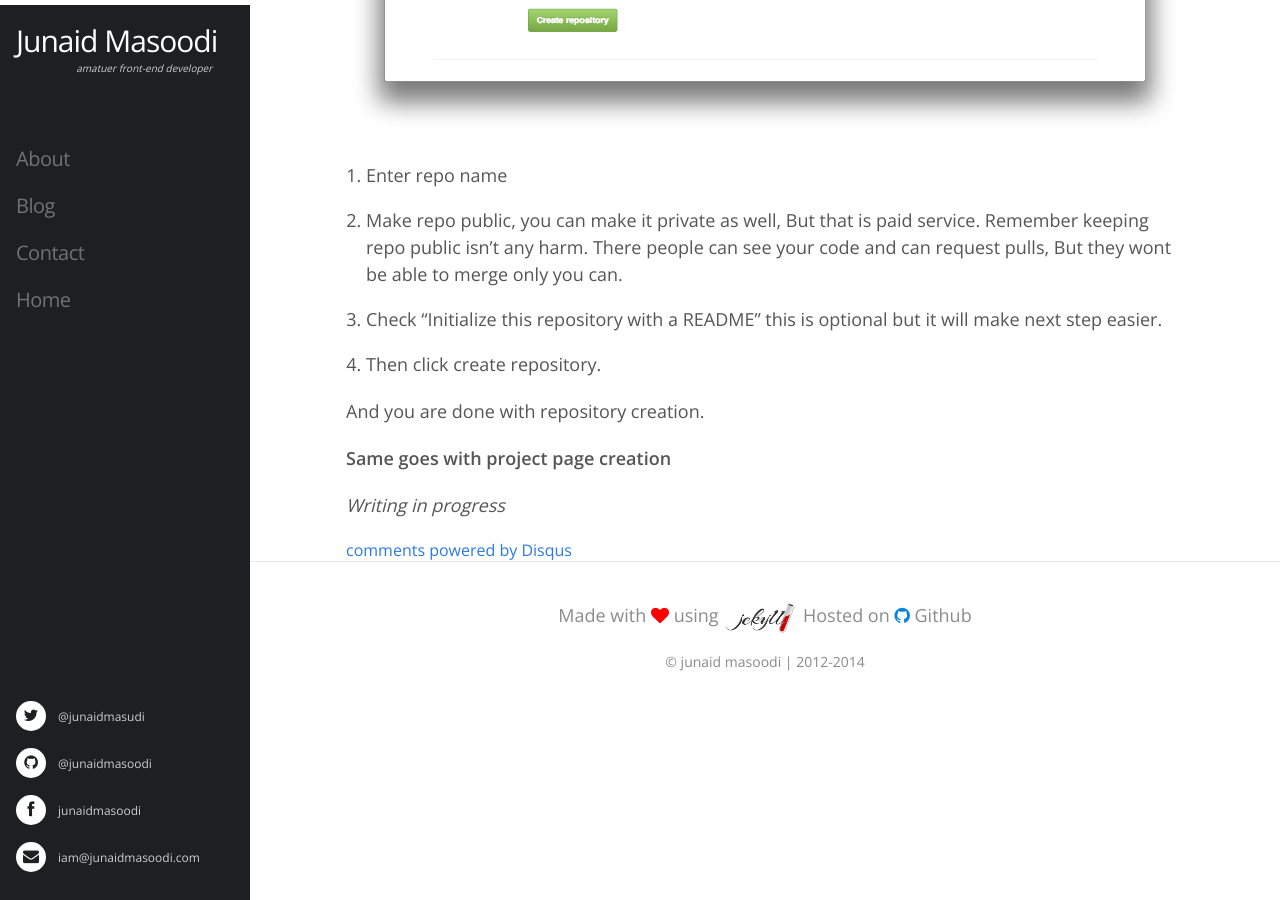
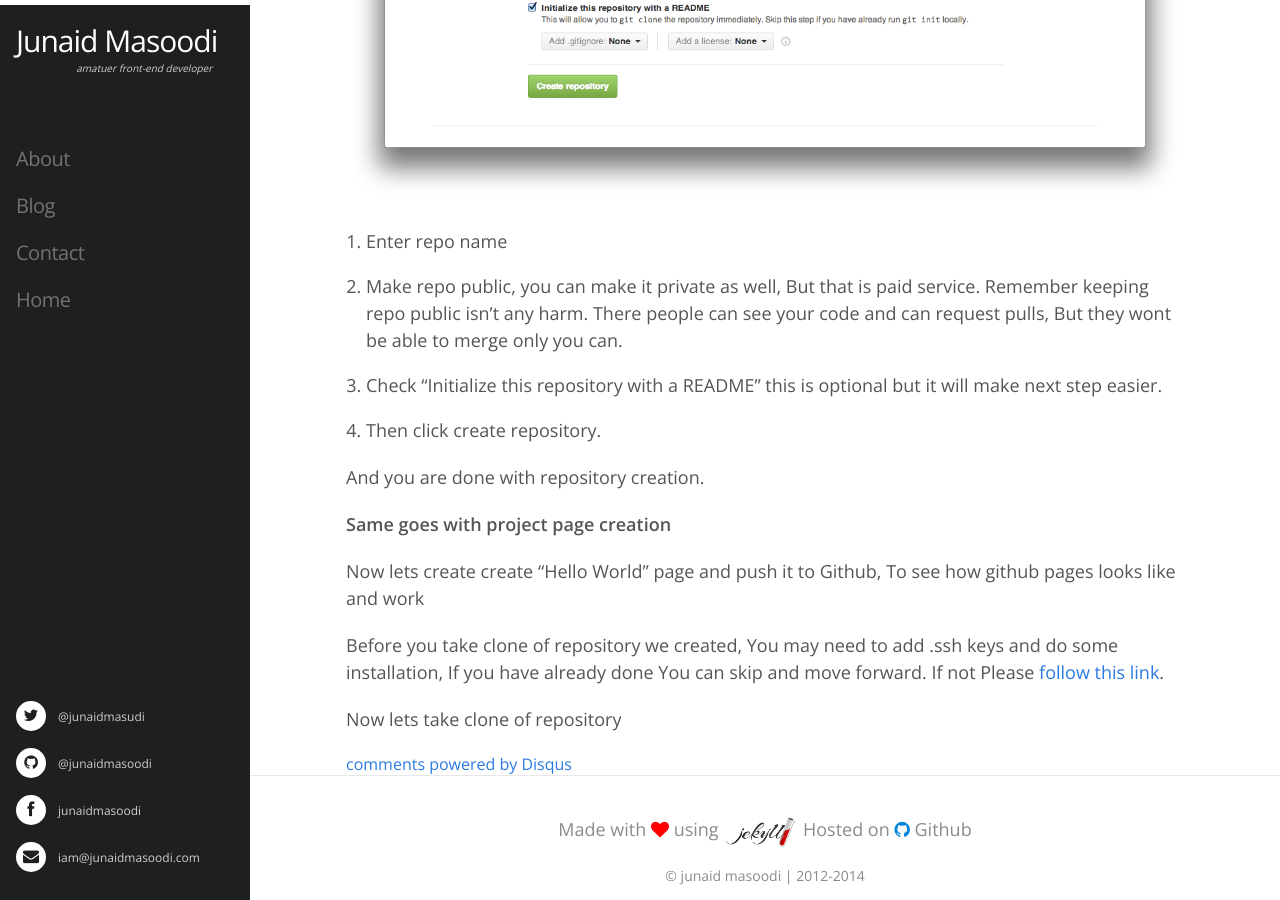
Before and after one commit to junaidmasoodi/junaidmasoodi.github.com, a Jekyll site: the page built from _posts/2014-05-14-github-pages.markdown, in a window 1280 px wide and 900 px high, scrolled down 1111 px. Built offline with Jekyll 4.4.1, drawn with Linux system fonts in a browser that asks for light colours; comment, search, counter and statistics services are not loaded; some of the changed text lies outside the part shown.

```diff
--- a/_includes/head.html
+++ b/_includes/head.html
@@ -16,4 +16,13 @@
         <link href="/stylesheets/ie.css" media="screen, projection" rel="stylesheet" type="text/css" />
     <![endif]-->
 
+    <script>
+      !function(g,s,q,r,d){r=g[r]=g[r]||function(){(r.q=r.q||[]).push(
+      arguments)};d=s.createElement(q);q=s.getElementsByTagName(q)[0];
+      d.src='//d1l6p2sc9645hc.cloudfront.net/tracker.js';q.parentNode.
+      insertBefore(d,q)}(window,document,'script','_gs');
+
+      _gs('GSN-080757-A');
+    </script>
+
 </head>
--- a/_posts/2014-05-14-github-pages.markdown
+++ b/_posts/2014-05-14-github-pages.markdown
@@ -17,7 +17,7 @@
 
 **roject pages** are used when you want to host a project, of which you have many. We can have multiple project pages per Github account. The URL for project pages are <mark>http://title.github.io/projectpage/</mark>
 
-__Create First Repository__
+###Create First Repository###
 First lets go on this page [https://github.com/new](https://github.com/new) after we sign up on github
 
 ![Create First repo](/images/githubpages/create-repo.png "Create First repo")
@@ -31,5 +31,8 @@
 
 __Same goes with project page creation__
 
+Now lets create create "Hello World" page and push it to Github, To see how github pages looks like and work
 
-_Writing in progress_
+Before you take clone of repository we created, You may need to add .ssh keys and do some installation, If you have already done You can skip and move forward. If not Please [follow this link](https://help.github.com/articles/generating-ssh-keys).
+
+Now lets take clone of repository
```
